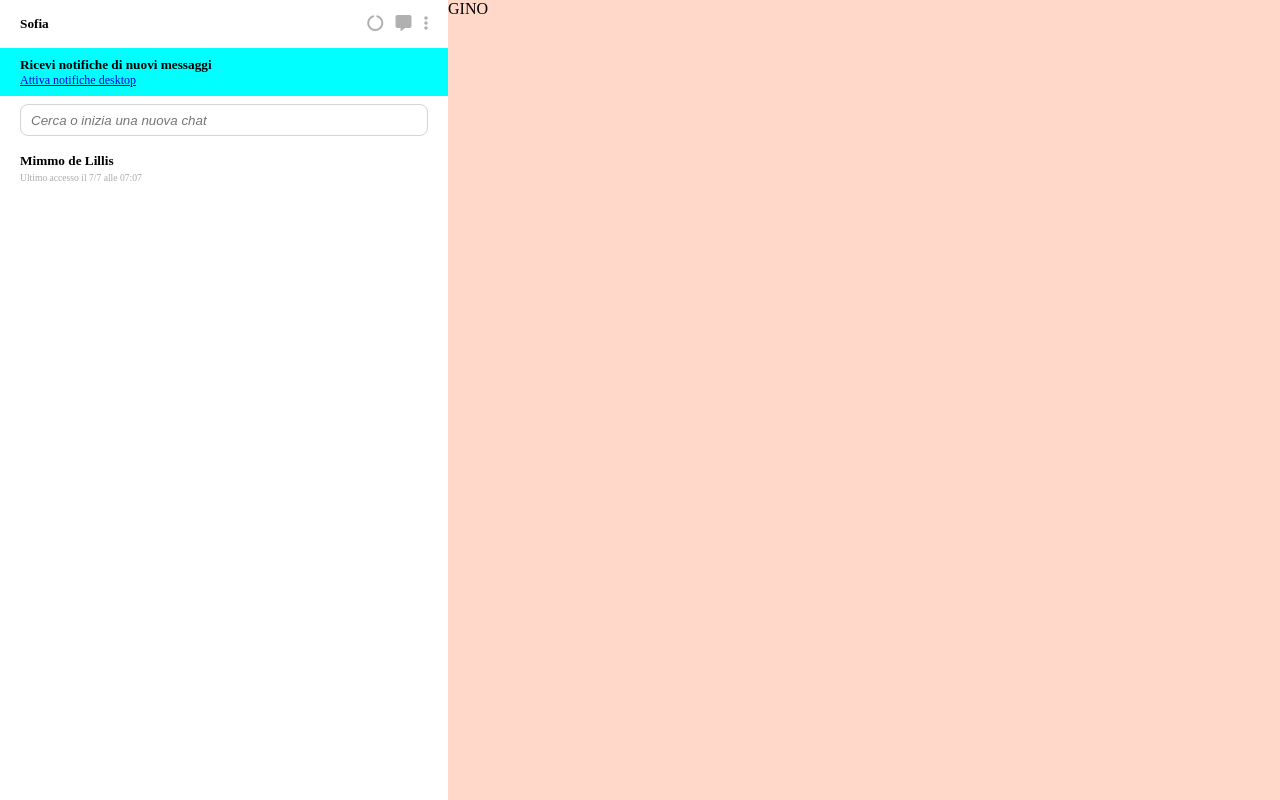
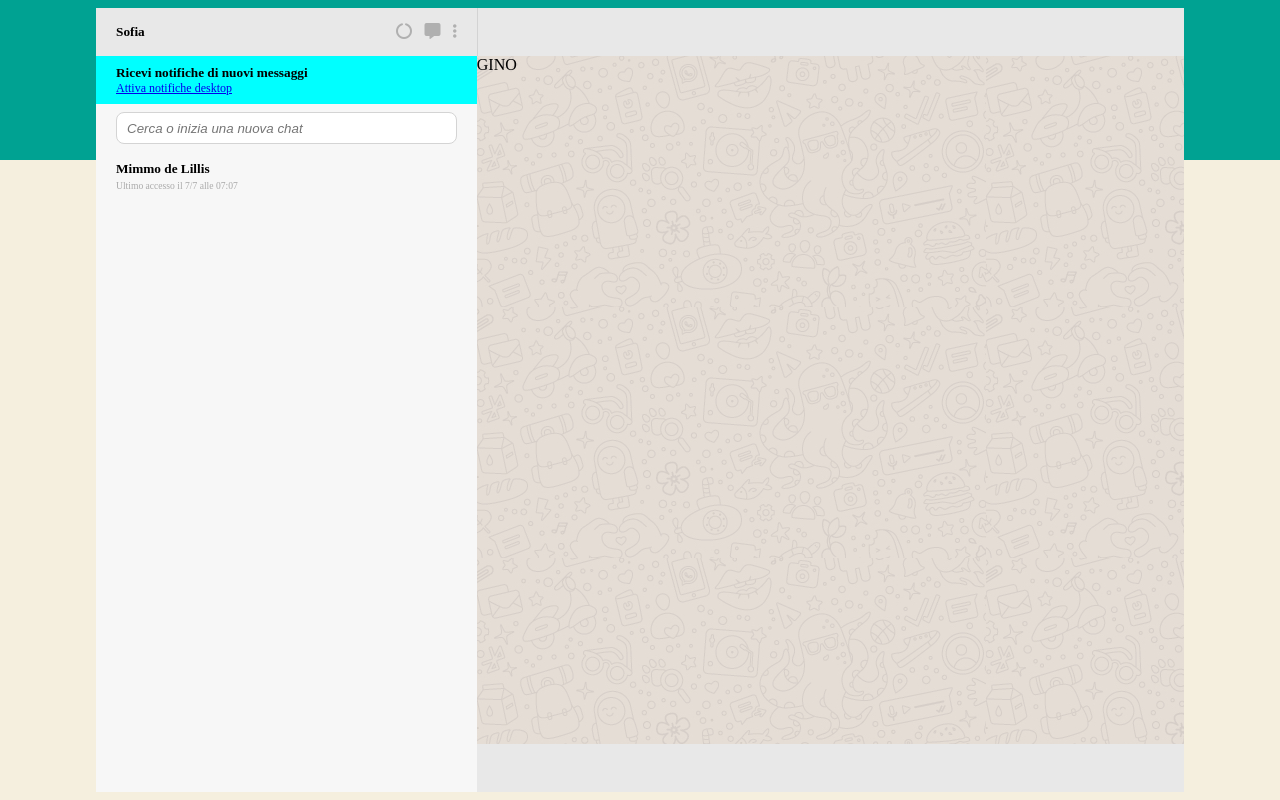
Before and after one commit to ClaudioLeone/vue-boolzapp, a plain HTML site: page index.html in a window 1280 px wide. Drawn offline with nearby package versions, Linux system fonts and the light colour scheme.

Commit message:
Continuing page stylization

```diff
--- a/CSS/style.css
+++ b/CSS/style.css
@@ -14,6 +14,7 @@ img {
 :root {
     --sidebar-width: 35%;
     --sidebar-min-width: 270px;
+    --bars-height: 3rem;
 }
 
 /* IDs */
@@ -39,6 +40,7 @@ img {
     width: var(--sidebar-width);
     min-width: var(--sidebar-min-width);
     height: 100%;
+    background-color: #f7f7f7;
 }
 
 .userbar {
@@ -46,18 +48,46 @@ img {
 }
 
 .bars-height {
-    height: 3rem;
+    height: var(--bars-height);
 }
 
 .sidebar-left-padding {
     padding: 0 20px 0 20px;
 }
 
+.negative-z-index{
+    z-index: -9999;
+}
+
 /* CLASSES */
-.wrapper-background{
-    z-index: -9999;
+.background {
+    position: relative;
+    justify-content: center;
+    align-items: center;
     width: 100%;
     height: 100vh;
+}
+
+.bg-dark-clr {
+    background-color: #00a292;
+    top: 0;
+    width: 100%;
+    height: 20%;
+    position: absolute;
+}
+
+.bg-light-clr {
+    background-color: #f5efde;
+    bottom: 0;
+    width: 100%;
+    height: 80%;
+    position: absolute;
+}
+
+.wrapper {
+    width: 85%;
+    height: 98%;
+    z-index: 9999;
 }
 
 .notification-bar {
@@ -66,6 +96,7 @@ img {
 }
 
 .sidebar-left-top {
+    background-color: #e8e8e8;
     justify-content: space-between;
 }
 
@@ -94,9 +125,23 @@ img {
     color: #aaaaaa;
 }
 
+.content-container {
+    width: calc(100% - var(--sidebar-width));
+    height: 100%;
+}
+
+.content-top-bar {
+    background-color: #e8e8e8;
+    border-left: 1px solid lightgrey;
+}
+
 .content {
-    height: 100%;
+    height: calc(100% - (var(--bars-height)) * 2);
     overflow-y: auto;
-    width: calc(100% - var(--sidebar-width));
-    background-color: #ffd8c9;
+    width: 100%;
+    background-image: url(../img/mine.jpg);
 }
+
+.content-bottom-bar {
+    background-color: #e8e8e8;
+}
--- a/index.html
+++ b/index.html
@@ -11,7 +11,11 @@
 </head>
 <body>
     <div id="app">
-        <div class="wrapper-background flex">
+        <div class="background flex">
+            <div class="bg-dark-clr"></div>
+            <div class="bg-light-clr"></div>
+
+            <div class="wrapper flex">
                 <div class="sidebar-left">
                     <div class="sidebar-left-top flex bars-height sidebar-left-padding">
                         <div class="userbar flex">
@@ -42,8 +46,15 @@
                     </div>
                 </div>
 
+                <div class="content-container">
+                    <div class="content-top-bar bars-height"></div>
+
                     <div class="content">
                         <div>GINO</div>
+                    </div>
+
+                    <div class="content-bottom-bar bars-height"></div>
+                </div>
             </div>
         </div>
     </div>
```
Lines whose indentation alone changed are shown as unchanged.
